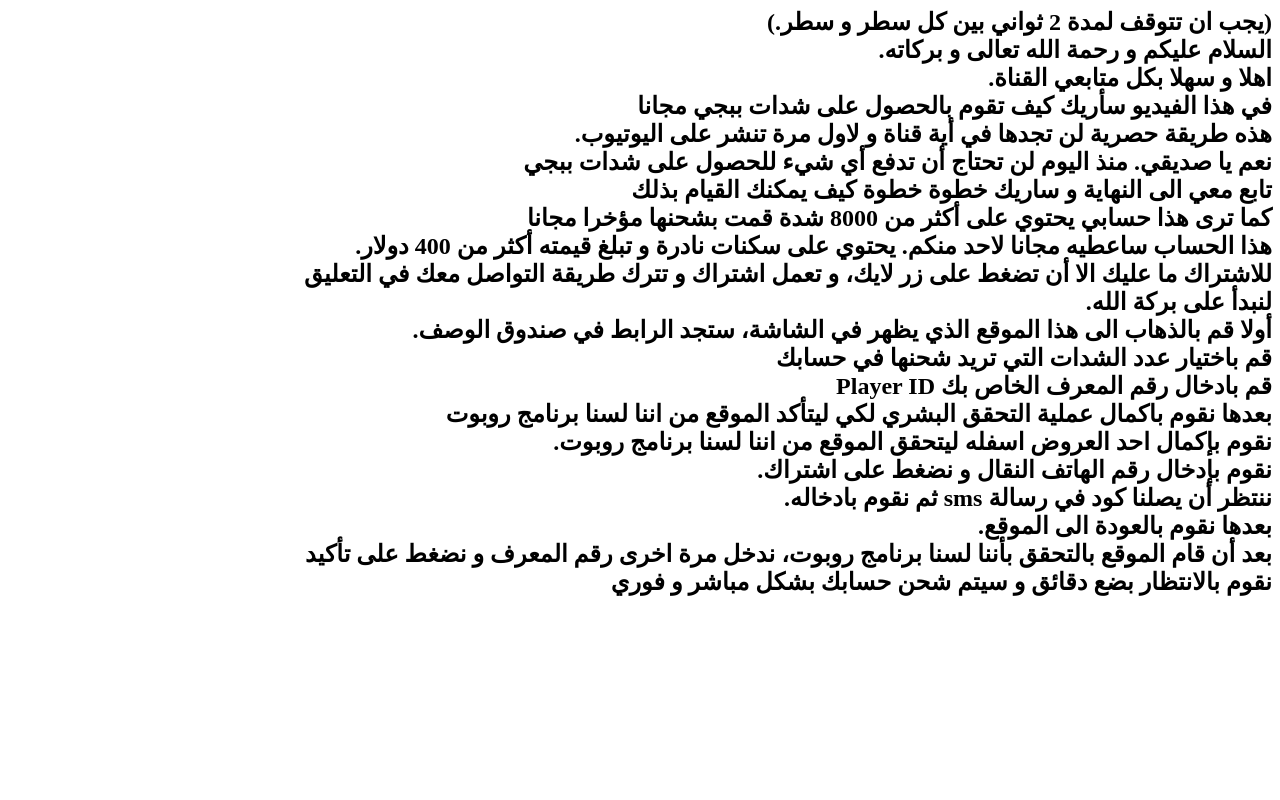
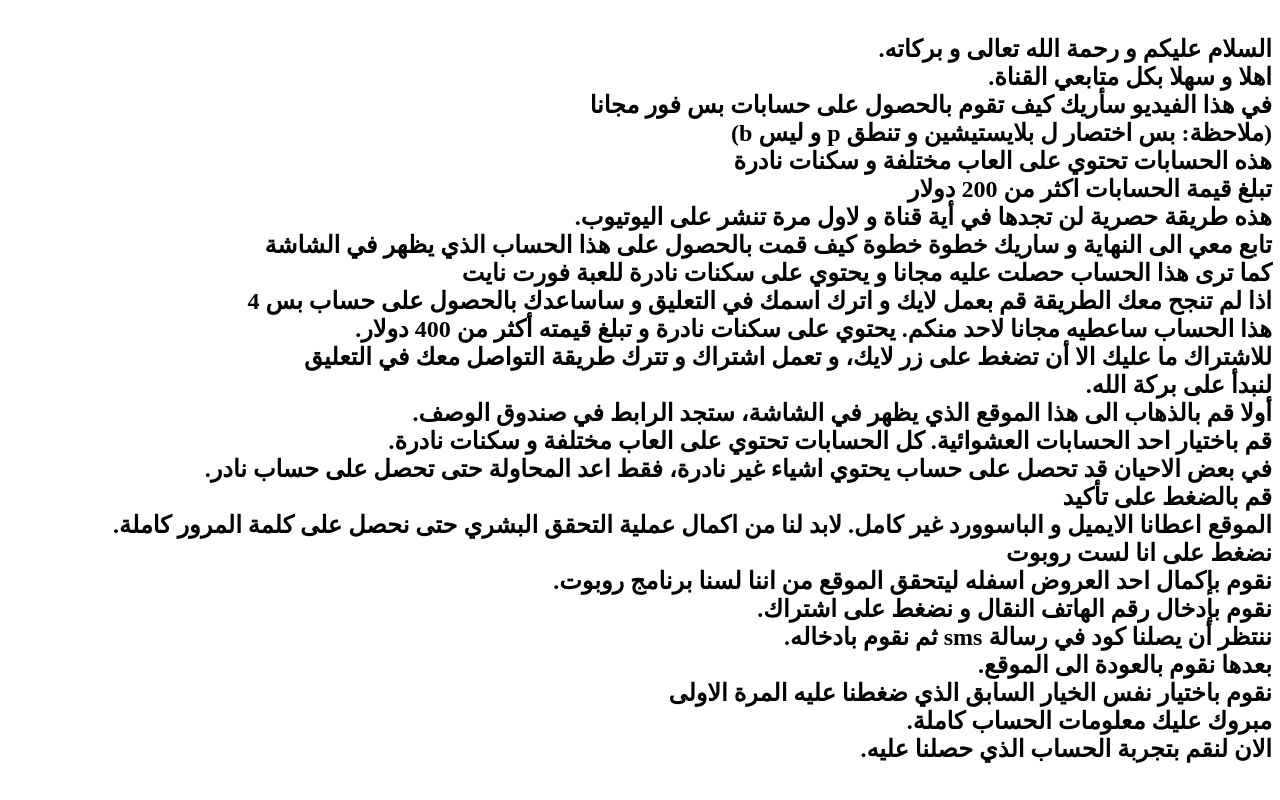
Before and after one commit to charlees05/charlees05.github.io, a plain HTML site: page index.html in a window 1280 px wide. Drawn offline with Linux system fonts and the light colour scheme.

Commit message:
Update index.html

```diff
--- a/index.html
+++ b/index.html
@@ -1,32 +1,37 @@
 <html>
    <body dir="rtl">
 <h2>
-   (يجب ان تتوقف لمدة 2 ثواني بين كل سطر و سطر.)
 <br>السلام عليكم و رحمة الله تعالى و بركاته.
 <br>اهلا و سهلا بكل متابعي القناة.
-<br>في هذا الفيديو سأريك كيف تقوم بالحصول على شدات ببجي مجانا
+<br>في هذا الفيديو سأريك كيف تقوم بالحصول على حسابات بس فور مجانا
+<br>(ملاحظة: بس اختصار ل بلايستيشين و تنطق p و ليس b)
+   <br>هذه الحسابات تحتوي على العاب مختلفة و سكنات نادرة
+<br>تبلغ قيمة الحسابات اكثر من 200 دولار
 <br>هذه طريقة حصرية لن تجدها في أية قناة و لاول مرة تنشر على اليوتيوب.
 
-   <br>نعم يا صديقي. منذ اليوم لن تحتاج أن تدفع أي شيء للحصول على شدات ببجي
-<br>تابع معي الى النهاية و ساريك خطوة خطوة كيف يمكنك القيام بذلك
- <br>كما ترى هذا حسابي يحتوي على أكثر من 8000 شدة قمت بشحنها مؤخرا مجانا
-    <br>هذا الحساب ساعطيه مجانا لاحد منكم. يحتوي على سكنات نادرة و تبلغ قيمته أكثر من 400 دولار.
+<br>تابع معي الى النهاية و ساريك خطوة خطوة كيف قمت بالحصول على هذا الحساب الذي يظهر في الشاشة
+ <br>كما ترى هذا الحساب حصلت عليه مجانا و يحتوي على سكنات نادرة للعبة فورت نايت
+  <br>اذا لم تنجح معك الطريقة قم بعمل لايك و اترك اسمك في التعليق و ساساعدك بالحصول على حساب بس 4
+   <br>هذا الحساب ساعطيه مجانا لاحد منكم. يحتوي على سكنات نادرة و تبلغ قيمته أكثر من 400 دولار.
 <br>   للاشتراك ما عليك الا أن تضغط  على زر لايك، و تعمل اشتراك و تترك طريقة التواصل معك في التعليق
 <br>لنبدأ على بركة الله.
 <br>أولا قم بالذهاب الى هذا الموقع الذي يظهر في الشاشة، ستجد الرابط في صندوق الوصف.
    <br>
-   قم باختيار عدد الشدات التي تريد شحنها في حسابك
-<br>قم بادخال رقم المعرف الخاص بك Player ID
+   قم باختيار احد الحسابات العشوائية. كل الحسابات تحتوي على العاب مختلفة و سكنات نادرة.
+<br>في بعض الاحيان قد تحصل على حساب يحتوي اشياء غير نادرة، فقط اعد المحاولة حتى تحصل على حساب نادر.
+<br>قم بالضغط على تأكيد
+<br>الموقع اعطانا الايميل و الباسوورد غير كامل. لابد لنا من اكمال عملية التحقق البشري حتى نحصل على كلمة المرور كاملة.
 
-<br> بعدها نقوم باكمال عملية التحقق البشري لكي ليتأكد الموقع من اننا لسنا برنامج روبوت
+<br> نضغط على انا لست روبوت
 <br>نقوم بإكمال احد العروض اسفله ليتحقق الموقع من اننا لسنا برنامج روبوت.
 <br>نقوم بإدخال رقم الهاتف النقال و نضغط على اشتراك.
 <br>ننتظر أن يصلنا كود في رسالة sms  ثم نقوم بادخاله.
 <br>بعدها نقوم بالعودة الى الموقع.
-      <br>بعد أن قام الموقع بالتحقق بأننا لسنا برنامج روبوت، ندخل مرة اخرى رقم المعرف و نضغط على تأكيد
+      <br>نقوم باختيار نفس الخيار السابق الذي ضغطنا عليه المرة الاولى
 
+<br>مبروك  عليك معلومات الحساب كاملة.
 
-<br>نقوم بالانتظار بضع دقائق و سيتم شحن حسابك بشكل مباشر و فوري
+<br>الان لنقم بتجربة الحساب الذي حصلنا عليه.
 <br>
 </h2>
 
```
